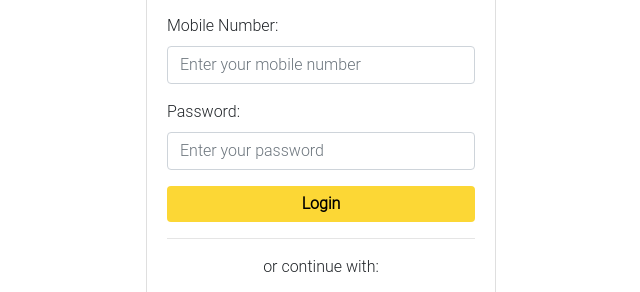
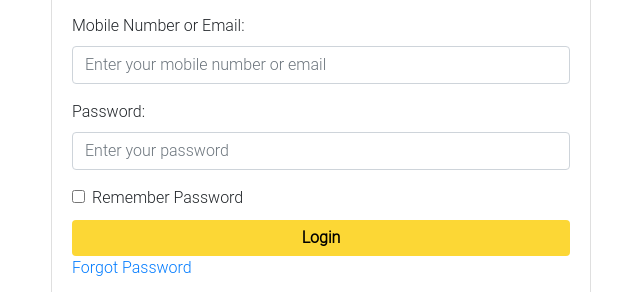
Before and after one commit to kanchana-prathibha/satas, a plain HTML site: page login.html in a window 1280 px wide. Shown: the part 234-526 px from the top of the page, without its empty margins (319-959 px from the left). Drawn offline with nearby package versions, Linux system fonts and the light colour scheme.

Commit message:
successfully completed login form

```diff
--- a/login.html
+++ b/login.html
@@ -16,7 +16,7 @@
 
 <div class="container login-container">
     <div class="row justify-content-center">
-        <div class="col-md-6 col-lg-4">
+        <div class="col-md-6 col-lg-6">
             <div class="card">
 
                 <div class="card-header text-center">
@@ -26,14 +26,23 @@
                 <div class="card-body">
                     <form>
                         <div class="form-group">
-                            <label for="mobile">Mobile Number:</label>
-                            <input type="text" class="form-control" id="mobile" placeholder="Enter your mobile number">
+                            <label for="mobile">Mobile Number or Email:</label>
+                            <input type="text" class="form-control" id="mobile" placeholder="Enter your mobile number or email">
                         </div>
                         <div class="form-group">
                             <label for="password">Password:</label>
                             <input type="password" class="form-control" id="password" placeholder="Enter your password">
                         </div>
+                        <div class="form-check">
+                            <input class="form-check-input" type="checkbox" id="rememberCheckbox">
+                            <label class="form-check-label" for="rememberCheckbox">
+                                Remember Password
+                            </label>
+                        </div>
+                        <div class="form-submit">
                         <button type="submit" class="btn btn-primary btn-block" id="loginbtn">Login</button>
+                        <a href="#">Forgot Password</a>
+                        </div>
                     </form>
                     <hr>
                     <div class="text-center">
--- a/styles/login.css
+++ b/styles/login.css
@@ -16,3 +16,6 @@
     color: black;
     padding: 0;
 }
+.form-check{
+    margin-bottom: 10px;
+}
```
